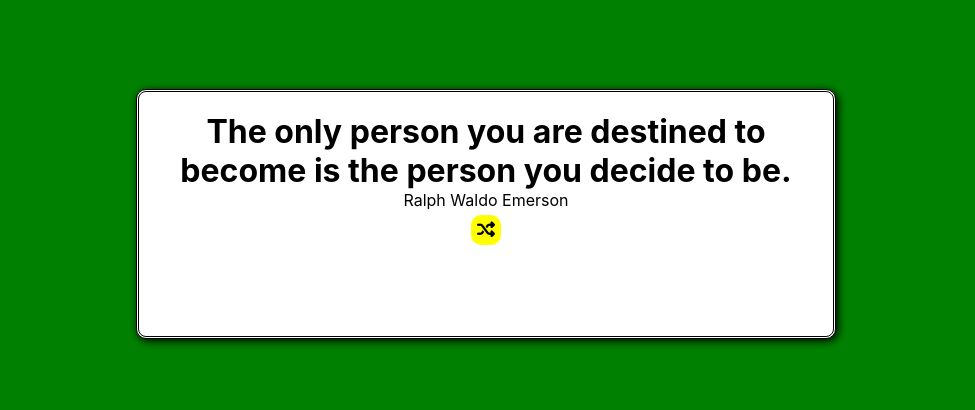
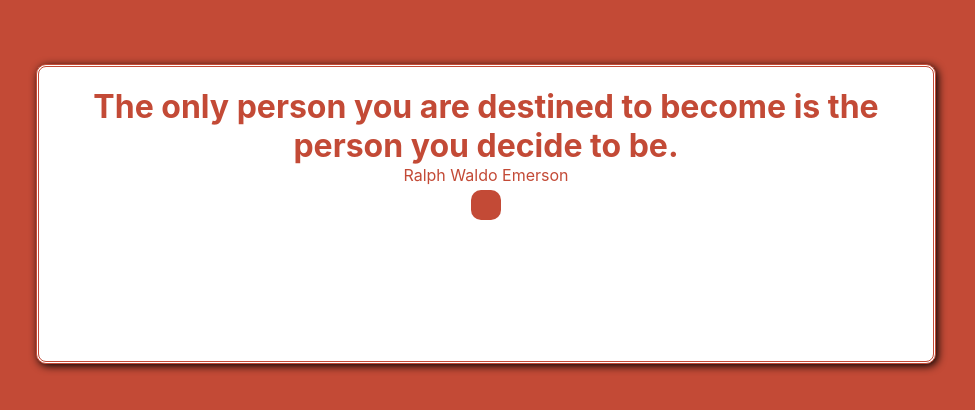
Before and after one commit to caanpebe95/First-React-Project, a React (Create React App) app: page / in a window 1280 px wide. Shown: the part 186-596 px from the top of the page, without its empty margins (154-1129 px from the left). Built offline with nearby package versions, Linux system fonts and the light colour scheme.

Commit message:
final update

```diff
--- a/src/App.css
+++ b/src/App.css
@@ -12,7 +12,6 @@
   display:flex;
   align-items:center;
   justify-content:center;
-  background-color:green;
 }
 
 .App-logo {
@@ -38,8 +37,8 @@
 }
 
 .QuoteBox{
-  max-width: 700px;
-  height: 250px;
+  max-width: 900px;
+  height: 300px;
   text-align: center;
   margin: 15px;
   padding: 20px;
@@ -53,7 +52,6 @@ button{
   width: 50px;
   padding:5px;
   margin: 5px;
-  background: yellow;
   font-size:18px;
   width: 30px;
   height: 30px;
--- a/src/App.js
+++ b/src/App.js
@@ -1,3 +1,4 @@
+import './App.css';
 import QuoteBox from './Components/QuoteBox';
 
 
--- a/src/Components/QuoteBox.js
+++ b/src/Components/QuoteBox.js
@@ -1,11 +1,12 @@
-import React from 'react';
 import quotes from '../quotes.json'
 import '../App.css';
 import { useState } from 'react';
 
     const shuffle = () => Math.floor(Math.random() * quotes.length)
 
-    const colors = ["#845EC2", "#00C9A7", "#C34A36", "#B0A8B9", "#9B89B3", "#008BC6", "#926D00","#FF9671","#FFC75F"];
+    const colors = ["#845EC2" , "#00C9A7" , "#C34A36" , "#B0A8B9" , "#9B89B3" , "#008BC6" , "#926D00" , "#FF9671", "#FFC75F"];
+
+
 
 const QuoteBox = () => {
 
@@ -15,18 +16,20 @@ const QuoteBox = () => {
     //const quote = quotes[0];
 
     const changeQuote = () => {
-        setQuote(quotes[shuffle()])
-    }
 
-    document.body.style = `background: ${colors[Math.floor(Math.random() * 9)]}`
+        setQuote(quotes[shuffle()]);
+
+    };
+
+    const color = colors[Math.floor(Math.random() * colors.length)];
+
+    document.body.style.background = `${color}`;
 
     return (
-        <div class="QuoteBox">
+        <div class="QuoteBox" style={{color:color}}>
             <h1>{quote.quote}</h1>
             <p>{quote.author}</p>
-            <button onClick={changeQuote}>
-            <i className="fa-solid fa-shuffle"></i>
-            </button>
+            <button onClick={changeQuote} style={{background:color}}></button>
         </div>
     );
 };
```
